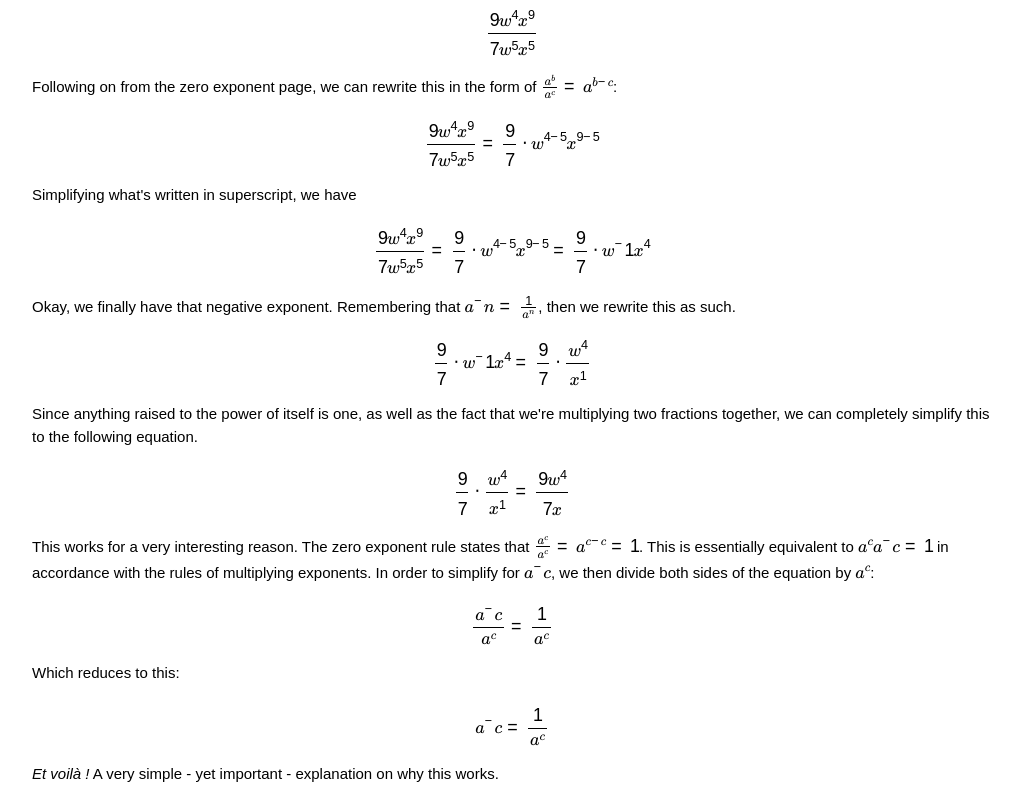
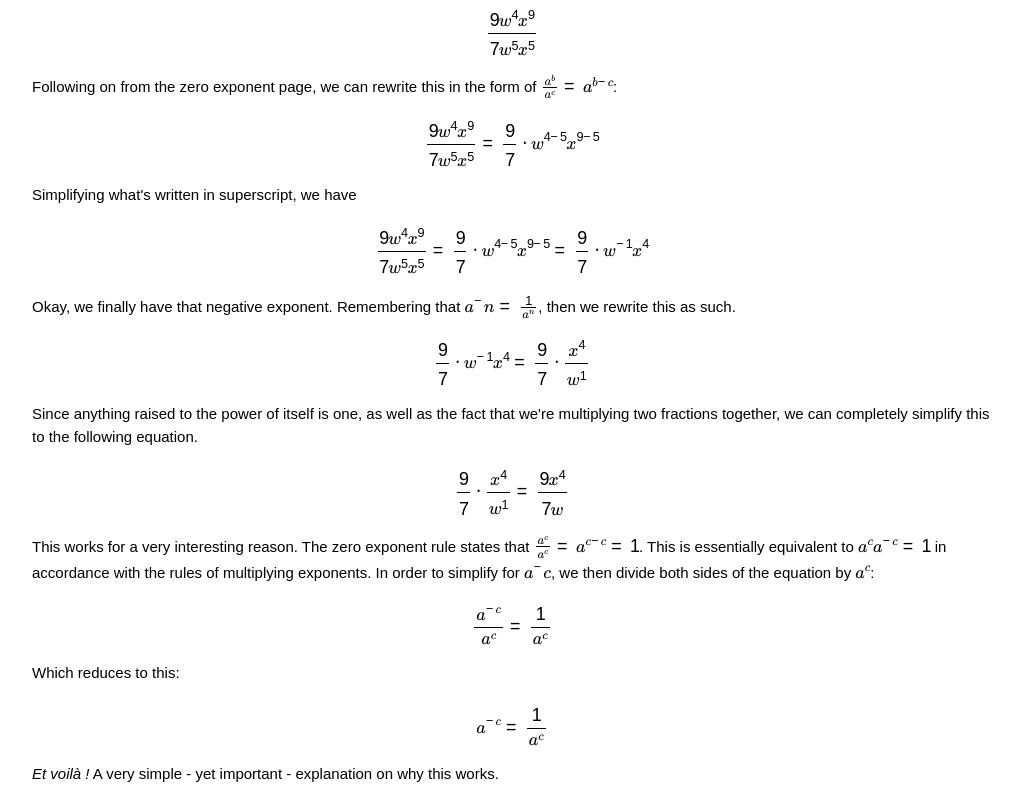
Before and after one commit to Mystifi/mystifi.github.io, a plain HTML site: page exponents/negative-exponent.html in a window 1280 px wide. Shown: the part 614-1415 px from the top of the page, without its empty margins (128-1148 px from the left). Drawn offline with nearby package versions, Linux system fonts and the light colour scheme; some packages are replaced by stand-ins of ours; a web font is replaced by a local one.

Commit message:
Fix negative exponents and the actual problem itself.

```diff
--- a/exponents/negative-exponent.html
+++ b/exponents/negative-exponent.html
@@ -36,15 +36,15 @@
       works (if not, then the page is in the navigation area), then you know that you subtract the bottom exponents from the top. Let's
       simplify \(\frac{18}{14}\) before moving to simplifying the entire fraction: $$\frac{9w^4x^9}{7w^5x^5}$$ Following on from the
       zero exponent page, we can rewrite this in the form of \(\frac{a^b}{a^c} = a^{b-c}\): $$\frac{9w^4x^9}{7w^5x^5} = \frac{9}{7}\cdot w^{4-5}x^{9-5}$$
-      Simplifying what's written in superscript, we have $$\frac{9w^4x^9}{7w^5x^5} = \frac{9}{7}\cdot w^{4-5}x^{9-5} = \frac{9}{7}\cdot w^-1x^4$$
+      Simplifying what's written in superscript, we have $$\frac{9w^4x^9}{7w^5x^5} = \frac{9}{7}\cdot w^{4-5}x^{9-5} = \frac{9}{7}\cdot w^{-1}x^4$$
       Okay, we finally have that negative exponent. Remembering that \(a^-n = \frac{1}{a^n}\), then we rewrite this as such.
-      $$\frac{9}{7}\cdot w^-1x^4 = \frac{9}{7}\cdot \frac{w^4}{x^1}$$ Since anything raised to the power of itself is one, as well as the fact that
-      we're multiplying two fractions together, we can completely simplify this to the following equation. $$\frac{9}{7}\cdot \frac{w^4}{x^1} = \frac{9w^4}{7x}$$
+      $$\frac{9}{7}\cdot w^{-1}x^4 = \frac{9}{7}\cdot \frac{x^4}{w^1}$$ Since anything raised to the power of itself is one, as well as the fact that
+      we're multiplying two fractions together, we can completely simplify this to the following equation. $$\frac{9}{7}\cdot \frac{x^4}{w^1} = \frac{9x^4}{7w}$$
     </p>
     <p>
       This works for a very interesting reason. The zero exponent rule states that \(\frac{a^c}{a^c} = a^{c-c} = 1\). This is essentially
-      equivalent to \(a^ca^-c = 1\) in accordance with the rules of multiplying exponents. In order to simplify for \(a^-c\), we then divide
-      both sides of the equation by \(a^c\): $$\frac{a^-c}{a^c} = \frac{1}{a^c}$$ Which reduces to this: $$a^-c = \frac{1}{a^c}$$
+      equivalent to \(a^ca^{-c} = 1\) in accordance with the rules of multiplying exponents. In order to simplify for \(a^-c\), we then divide
+      both sides of the equation by \(a^c\): $$\frac{a^{-c}}{a^c} = \frac{1}{a^c}$$ Which reduces to this: $$a^{-c} = \frac{1}{a^c}$$
     </p>
     <p><em>Et voilà !</em> A very simple - yet important - explanation on why this works.</p>
   </body>
```
